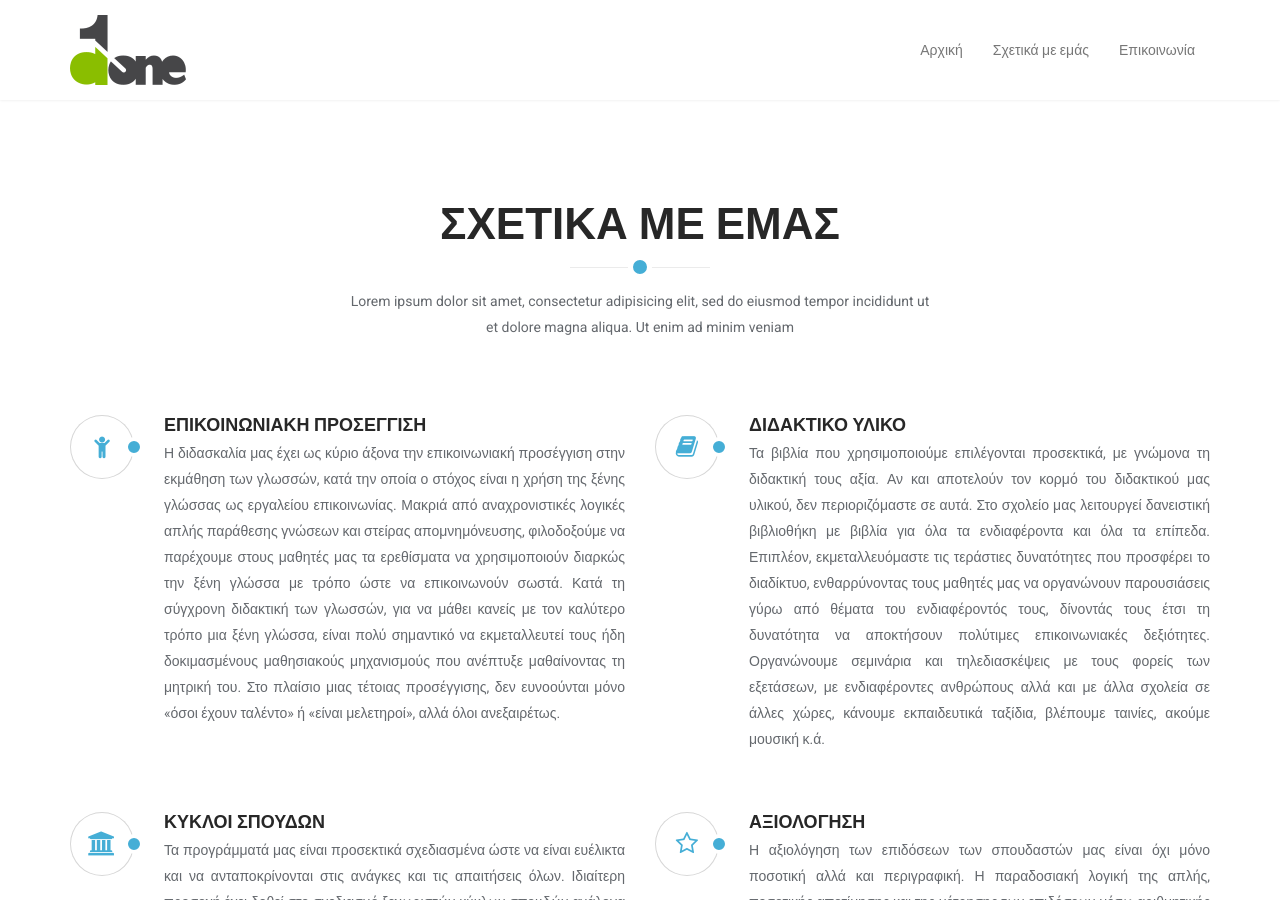
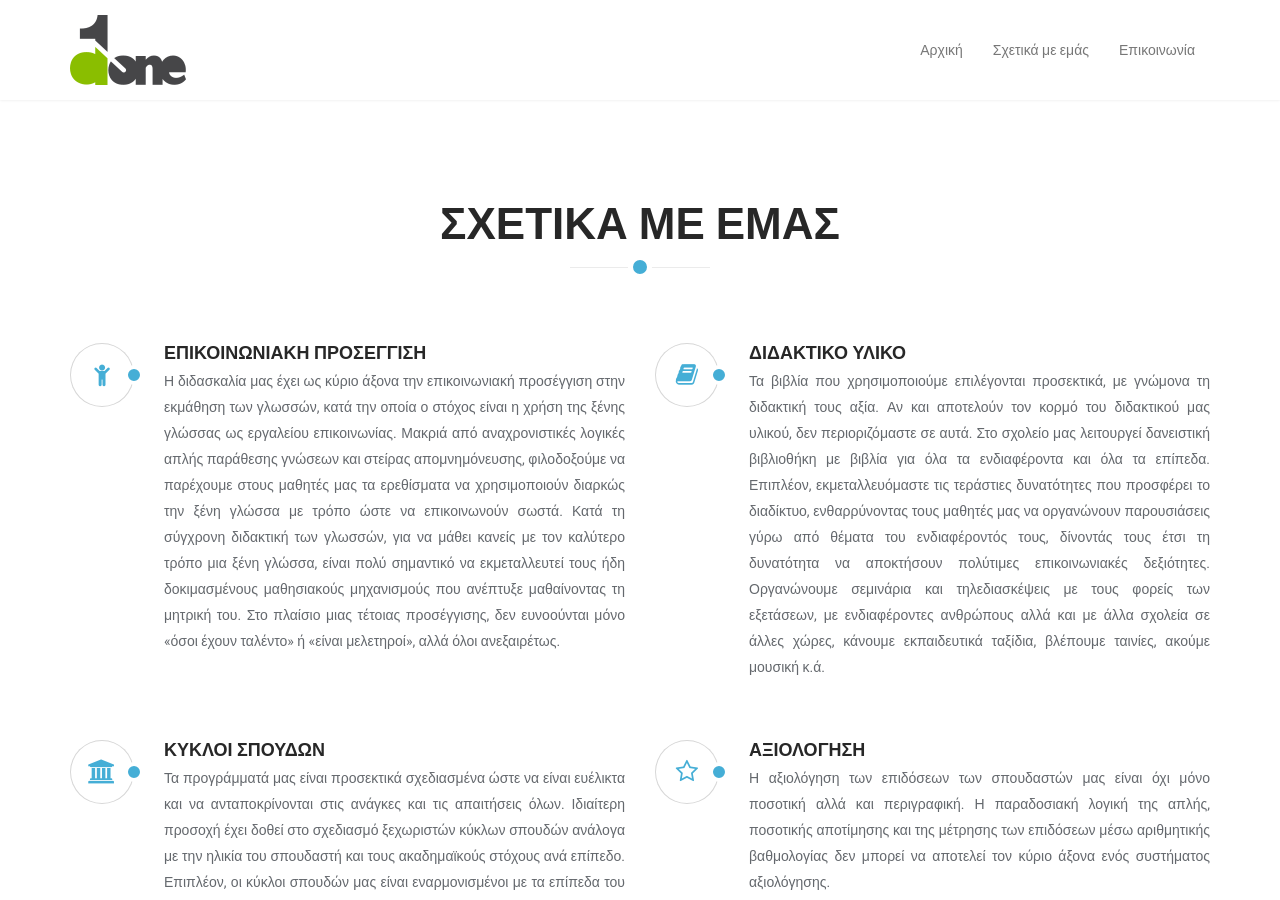
Before and after one commit to Codefully/done, a Jekyll site: the page built from pages/about-us.html, in a window 1280 px wide and 900 px high. Built offline with Jekyll 4.4.1, drawn with Linux system fonts in a browser that asks for light colours.

Commit message:
Update about-us.html

```diff
--- a/pages/about-us.html
+++ b/pages/about-us.html
@@ -8,7 +8,7 @@ permalink: /about-us/index.html
 
         <div class="section-header">
             <h2 class="section-title text-center wow fadeInDown">Σχετικα με εμας</h2>
-            <p class="text-center wow fadeInDown">Lorem ipsum dolor sit amet, consectetur adipisicing elit, sed do eiusmod tempor incididunt ut <br> et dolore magna aliqua. Ut enim ad minim veniam</p>
+            <p class="text-center wow fadeInDown"></p>
         </div>
 
         <div class="row text-justify">
```
